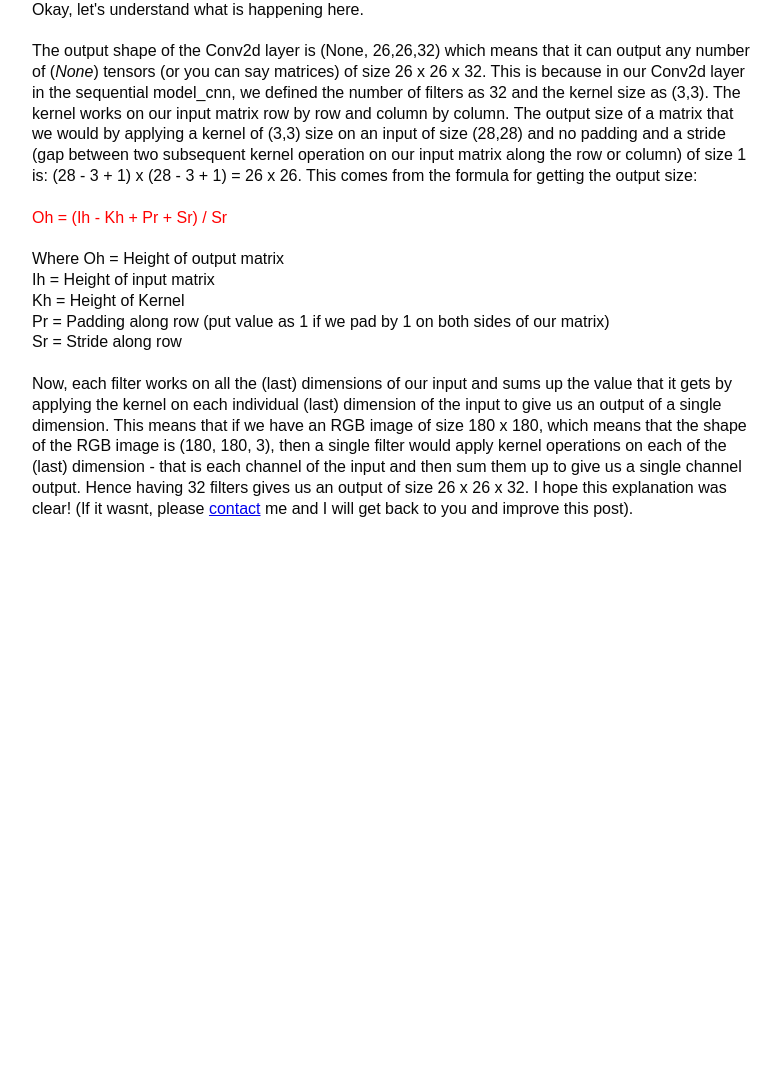
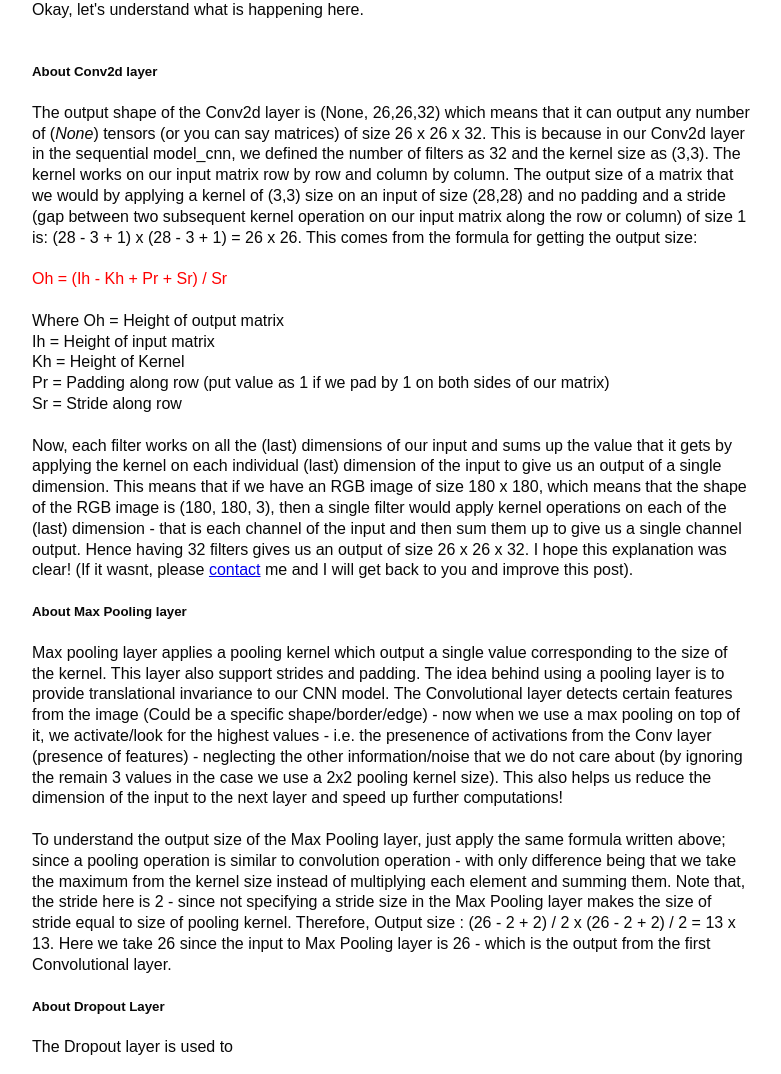
Before and after one commit to richidubey/blog, a plain HTML site: page ml/articles/handwritten-digit-recognition-using-dnn.html in a window 1280 px wide. Shown: the part 3960-5034 px from the top of the page, without its empty margins (248-1029 px from the left). Before the commit the page ends 4496 px from the top, so only its background shows below. Drawn offline with Linux system fonts and the light colour scheme.

Commit message:
Explain mnist model

```diff
--- a/ml/articles/handwritten-digit-recognition-using-dnn.html
+++ b/ml/articles/handwritten-digit-recognition-using-dnn.html
@@ -180,7 +180,17 @@
         Non-trainable params: 0
 </output>
 <br>
-Okay, let's understand what is happening here. <br><br>The output shape of the Conv2d layer is (None, 26,26,32) which means that it can output any number of (<i>None</i>) tensors (or you can say matrices) of size 26 x 26 x 32. This is because in our Conv2d layer in the sequential model_cnn, we defined the number of filters as 32 and the kernel size as (3,3). The kernel works on our input matrix row by row and column by column. The output size of a matrix that we would by applying a kernel of (3,3) size on an input of size (28,28) and no padding and a stride (gap between two subsequent kernel operation on our input matrix along the row or column) of size 1 is: (28 - 3 + 1) x (28 - 3  + 1) = 26 x 26. This comes from the formula for getting the output size: <br><br> <span style="color: red;">Oh = (Ih - Kh + Pr + Sr) / Sr</span><br><br>
+Okay, let's understand what is happening here. <br><br>
+
+<h5>About Conv2d layer</h5>The output shape of the Conv2d layer is (None, 26,26,32) which means that it can output any number of (<i>None</i>) tensors (or you can say matrices) of size 26 x 26 x 32. This is because in our Conv2d layer in the sequential model_cnn, we defined the number of filters as 32 and the kernel size as (3,3). The kernel works on our input matrix row by row and column by column.
+
+<!-- The operation can be visualized by looking at the image below, where the kernel size is 3x3:
+
+<img src="images/mnist_convolution_visualized.gif">
+
+
+<br><br> -->
+The output size of a matrix that we would by applying a kernel of (3,3) size on an input of size (28,28) and no padding and a stride (gap between two subsequent kernel operation on our input matrix along the row or column) of size 1 is: (28 - 3 + 1) x (28 - 3  + 1) = 26 x 26. This comes from the formula for getting the output size: <br><br> <span style="color: red;">Oh = (Ih - Kh + Pr + Sr) / Sr</span><br><br>
 
 Where Oh = Height of output matrix <br>
 Ih = Height of input matrix <br>
@@ -190,8 +200,16 @@ Sr = Stride along row
 <br><br>
 Now, each filter works on all the (last) dimensions of our input and sums up the value that it gets by applying the kernel on each individual (last) dimension of the input to give us an output of a single dimension. This means that if we have an RGB image of size 180 x 180, which means that the shape of the RGB image is (180, 180, 3), then a single filter would apply kernel operations on each of the (last) dimension - that is each channel of the input and then sum them up to give us a single channel output. Hence having 32 filters gives us an output of size 26 x 26 x 32. I hope this explanation was clear!  (If it wasnt, please <a href="https://www.richidubey.com/contact.html" target="_blank">contact</a> me and I will get back to you and improve this post).
 
+<h5>About Max Pooling layer</h5>
 
+Max pooling layer applies a pooling kernel which output a single value corresponding to the size of the kernel. This layer also support strides and padding. The idea behind using a pooling layer is to provide translational invariance to our CNN model. The Convolutional layer detects certain features from the image (Could be a specific shape/border/edge) - now when we use a max pooling on top of it, we activate/look for the highest values - i.e. the presenence of activations from the Conv layer (presence of features) - neglecting the other information/noise that we do not care about (by ignoring the remain 3 values in the case we use a 2x2 pooling kernel size). This also helps us reduce the dimension of the input to the next layer and speed up further computations!
+<br><br>
 
+To understand the output size of the Max Pooling layer, just apply the same formula written above; since a pooling operation is similar to convolution operation - with only difference being that we take the maximum from the kernel size instead of multiplying each element and summing them. Note that, the stride here is 2 - since not specifying a stride size in the Max Pooling layer makes the size of stride equal to size of pooling kernel. Therefore, Output size : (26 - 2 + 2) / 2  x (26 - 2 + 2) / 2 = 13 x 13. Here we take 26 since the input to Max Pooling layer is 26 - which is the output from the first Convolutional layer.
+
+<h5>About Dropout Layer</h5>
+
+The Dropout layer is used to
     </article>
     </body>
 
```
Also changed, not shown: ml/articles/images/mnist_convolution_visualized.gif (added).
